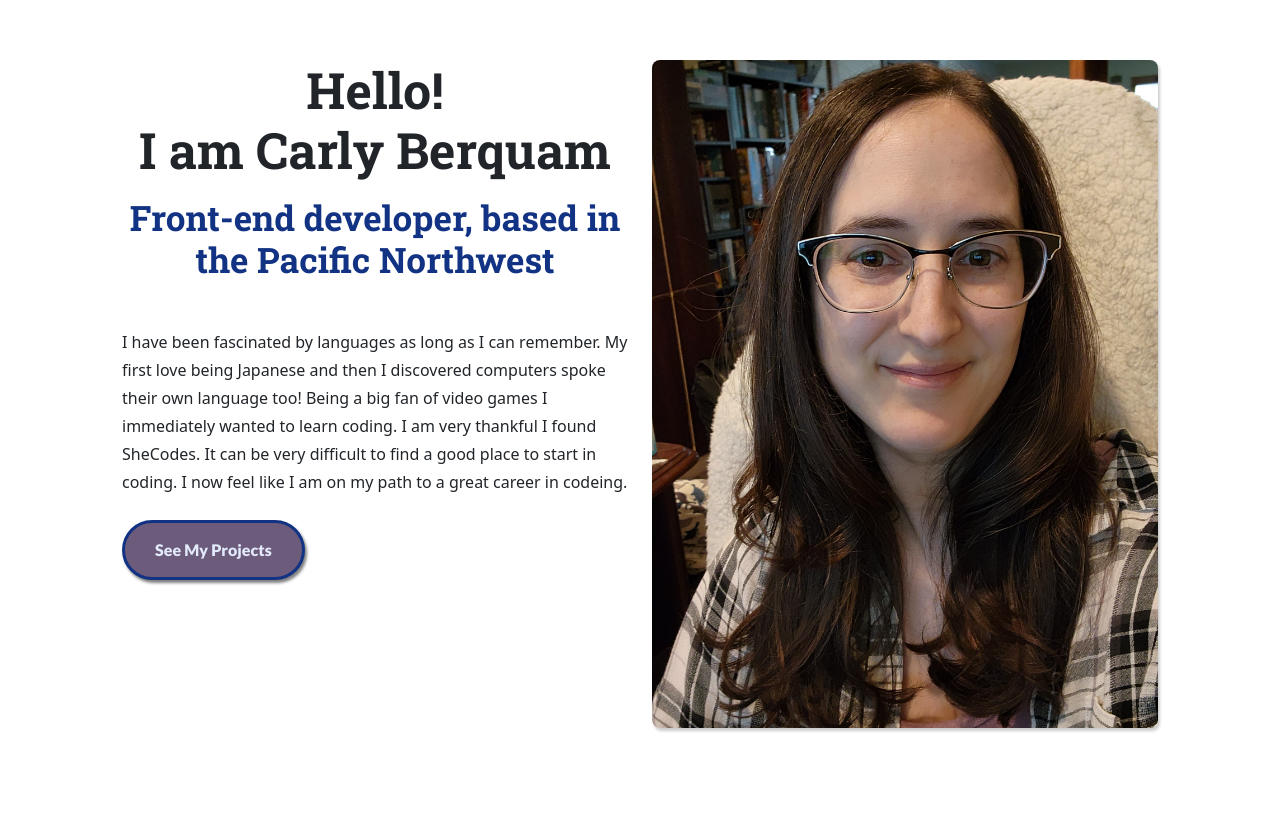
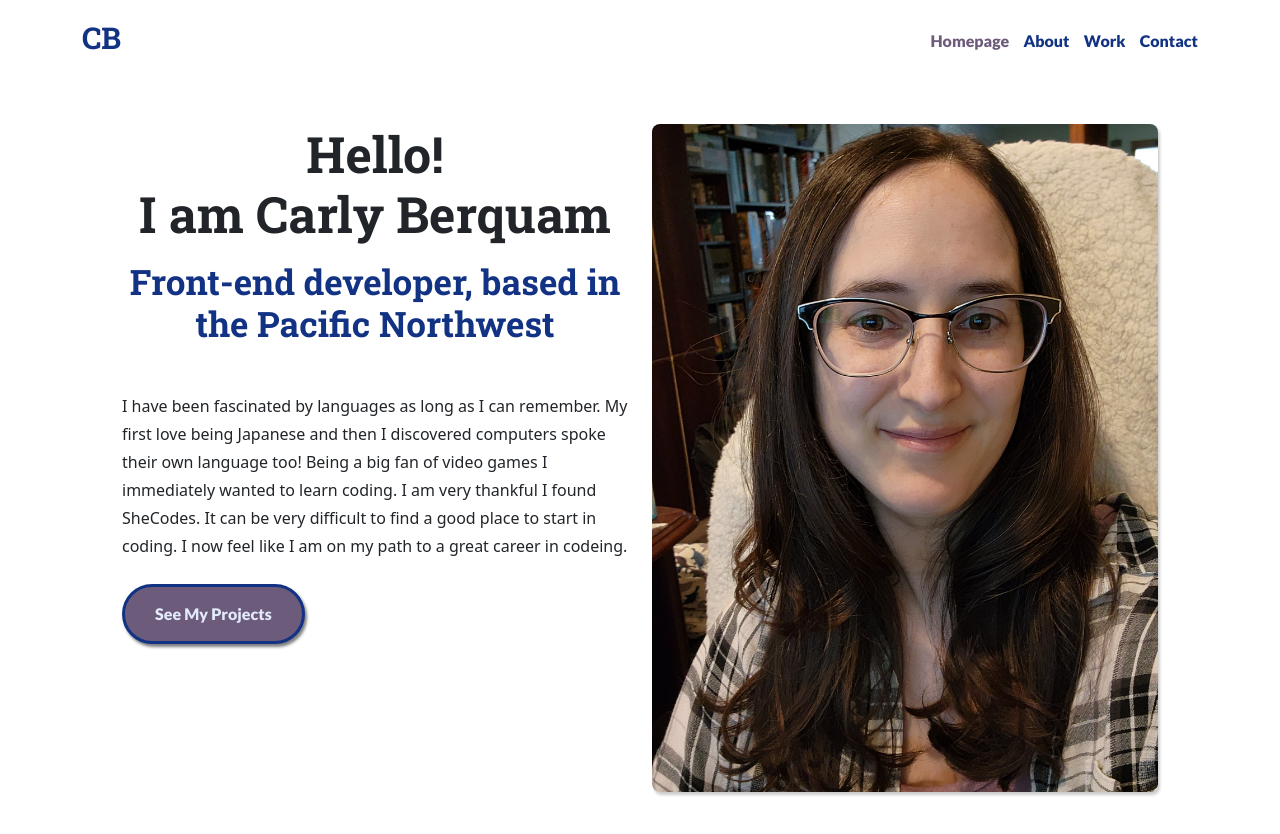
Before and after one commit to Aznaia/portfolio-project, a plain HTML site: page about.html in a window 1280 px wide. Before the commit the page ends 808 px from the top, so only its background shows below. Drawn offline with nearby package versions, Linux system fonts and the light colour scheme.

Commit message:
Added nav bar to all pages.

```diff
--- a/about.html
+++ b/about.html
@@ -30,6 +30,18 @@
     ></script>
   </head>
   <body>
+    <div class="container">
+      <nav class="d-flex justify-content-between">
+        <a href="/"><h1 class="nav-logo float-left">CB</h1></a>
+        <ul>
+          <li class="active"><a href="/">Homepage</a></li>
+          <li><a href="/about.html">About</a></li>
+          <li><a href="/work.html">Work</a></li>
+          <li><a href="/contact.html">Contact</a></li>
+        </ul>
+      </nav>
+    </div>
+
     <div class="container content-container">
       <div class="container">
         <div class="row">
```
Also changed, not shown: contact.html (+12 -0 lines), work.html (+12 -0 lines).
